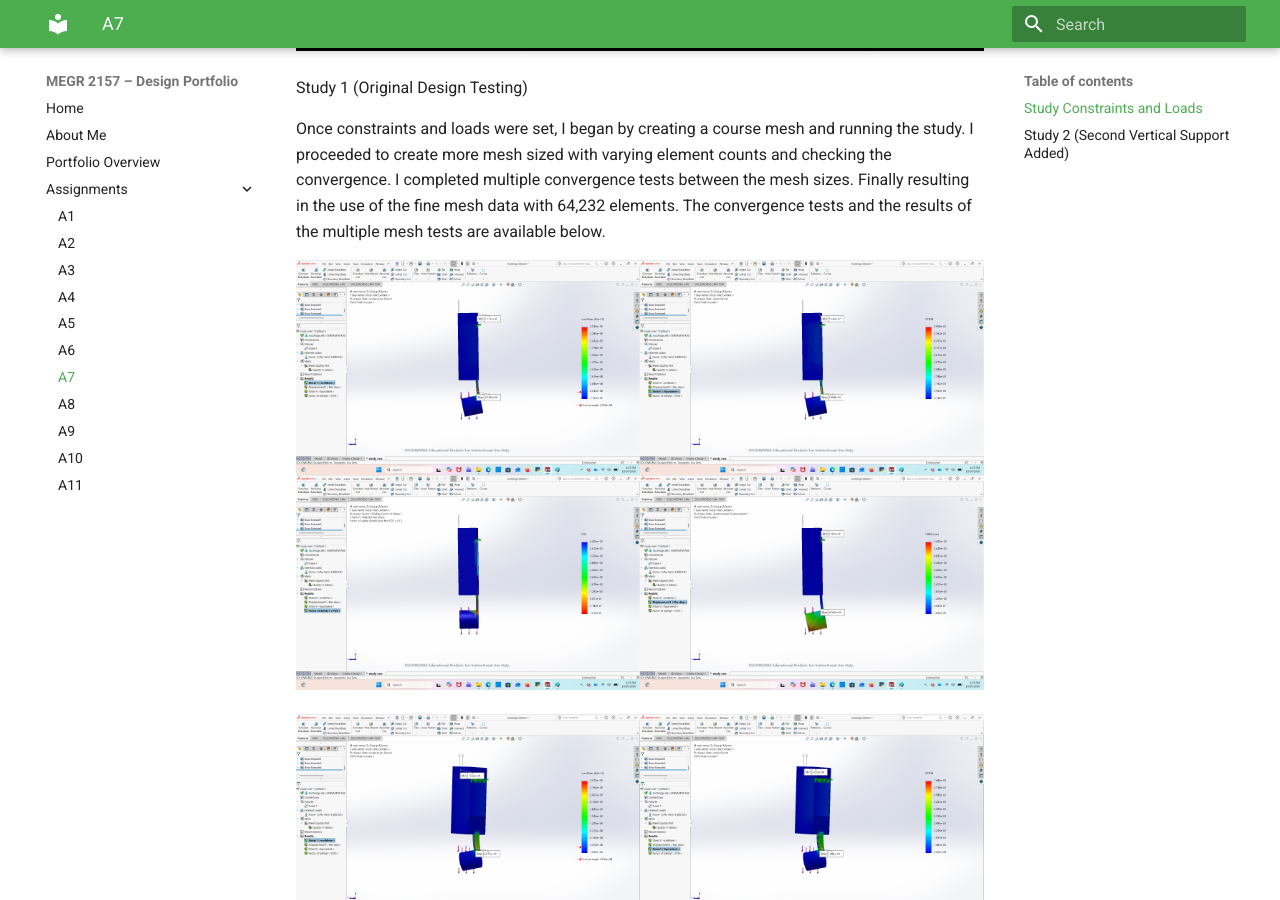
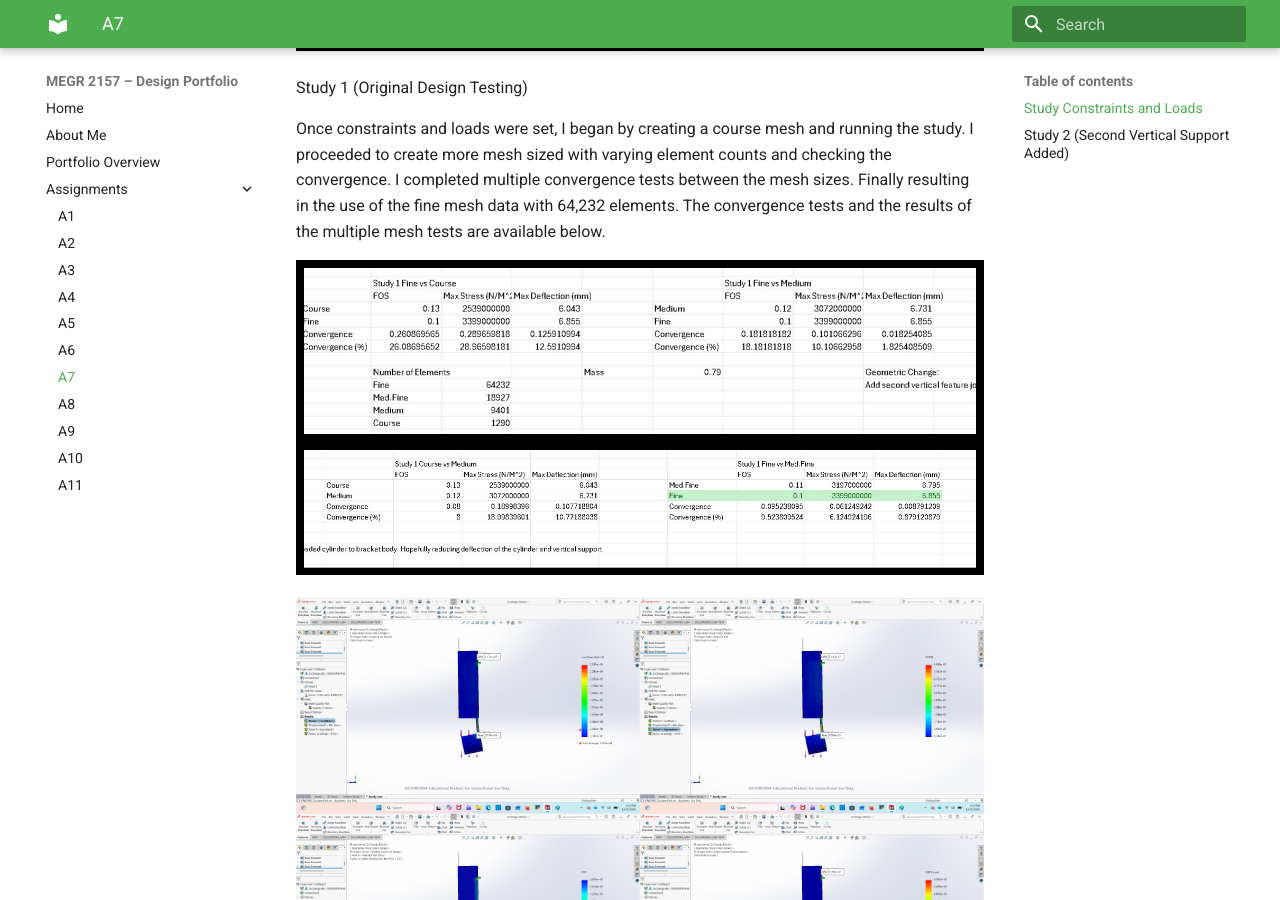
Before and after one commit to Taylor-Rockefeller-Portfolio/megr2157-portfolio, an MkDocs documentation site: the page built from docs/assignments/A07/index.md, in a window 1280 px wide and 900 px high, scrolled down 1300 px. Built offline with MkDocs 1.6.1 and Material for MkDocs 9.7.7, drawn with Linux system fonts in a browser that asks for light colours.

Commit message:
Add image for Study 1 and update index content
Added image for Study 1 results and updated content.

```diff
--- a/docs/assignments/A07/index.md
+++ b/docs/assignments/A07/index.md
@@ -13,6 +13,8 @@ For each iteration of FEA studies, the part is constrained by a fixed connection
 Study 1 (Original Design Testing)
 
 Once constraints and loads were set, I began by creating a course mesh and running the study. I proceeded to create more mesh sized with varying element counts and checking the convergence. I completed multiple convergence tests between the mesh sizes. Finally resulting in the use of the fine mesh data with 64,232 elements. The convergence tests and the results of the multiple mesh tests are available below.
+
+![](study_1_excel.jpg)
 
 ![](combined-image(3).jpg)
 
```
